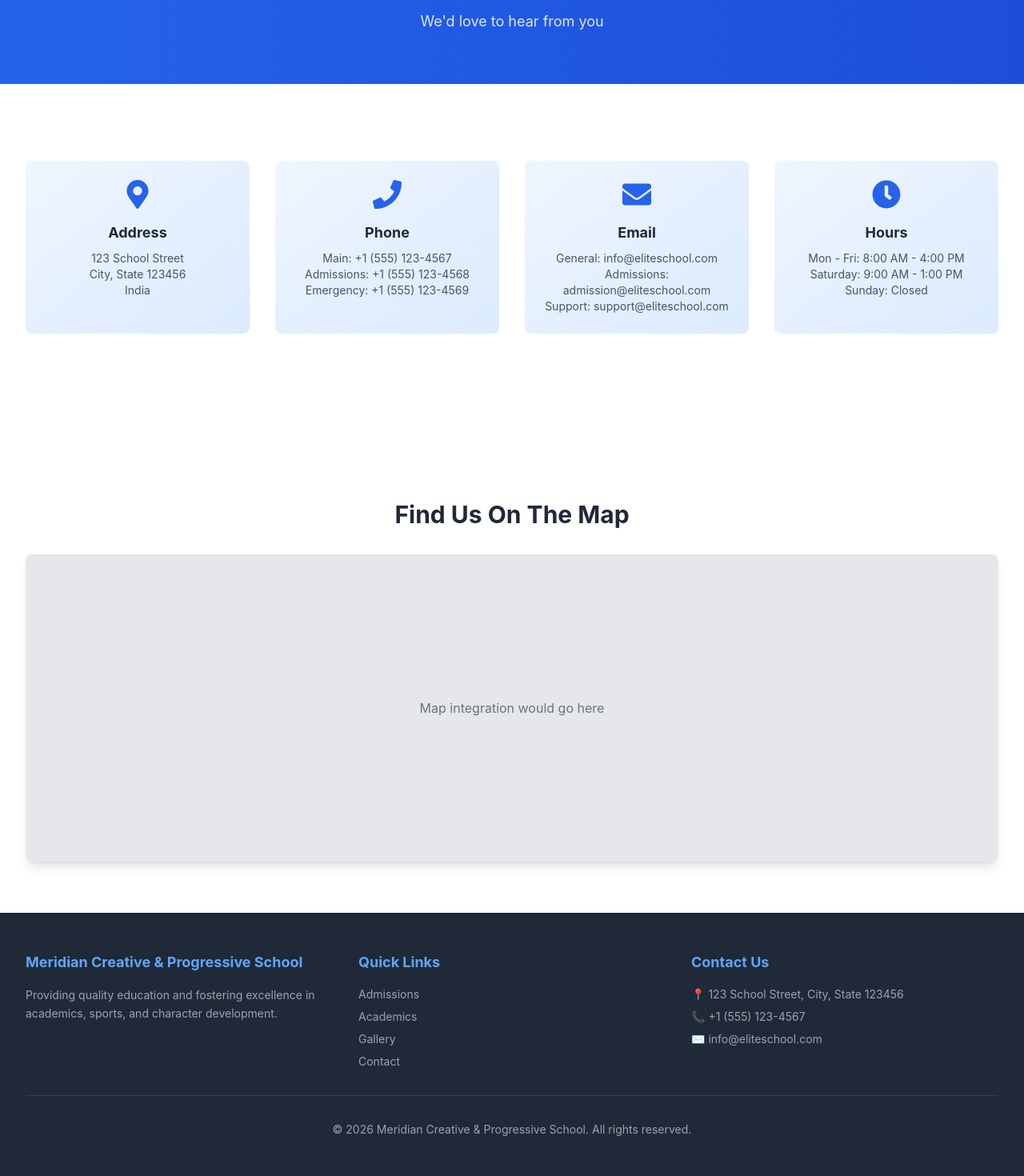
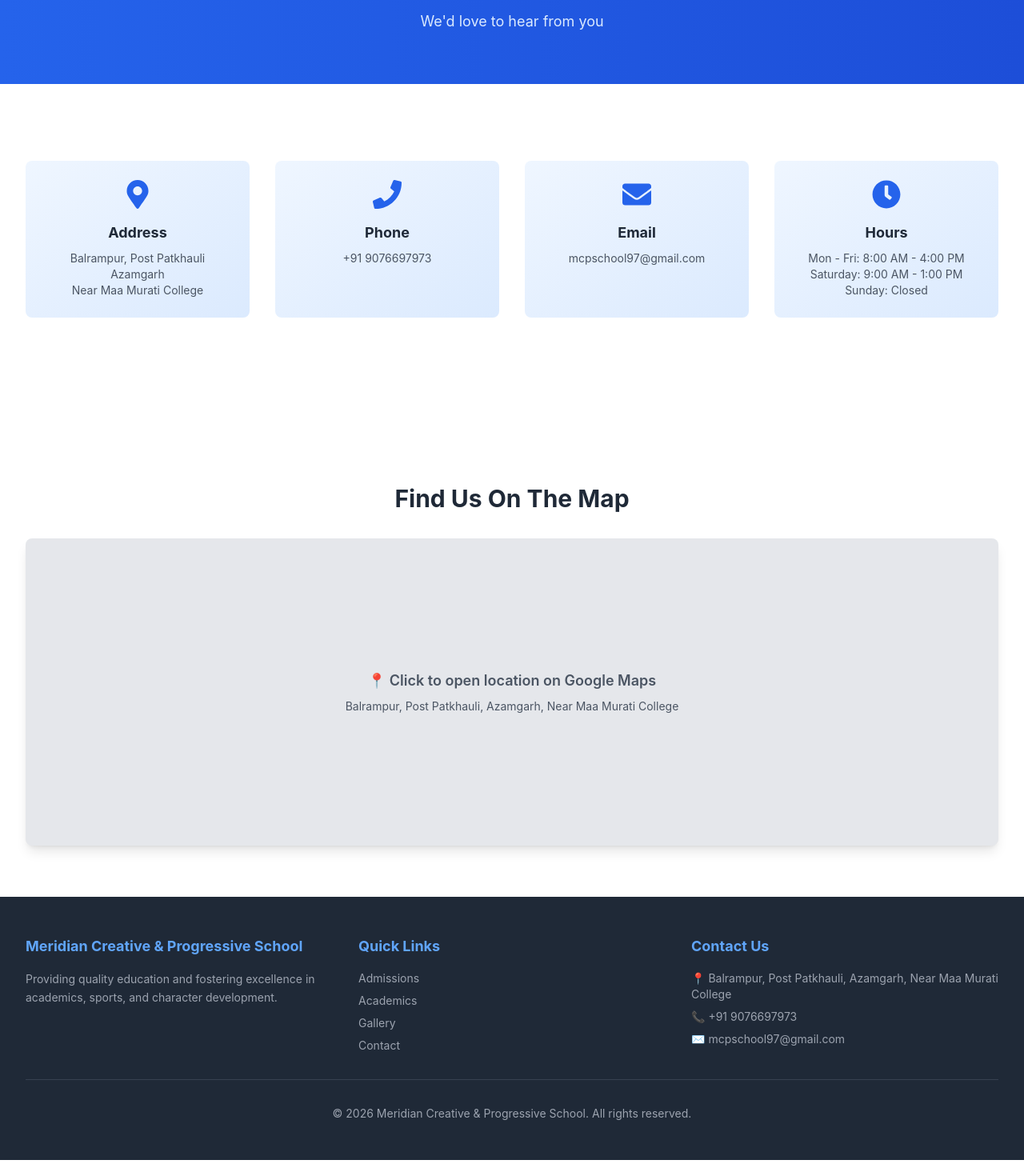
Before and after one commit to mcpschool97-afk/MCPS-School, a Next.js app in the folder frontend/: page /contact in a window 1280 px wide. Shown: the part 195-1665 px from the top of the page at 80% size. Built offline with nearby package versions, Linux system fonts and the light colour scheme.

Commit message:
Update contact information and add Google Maps integration

```diff
--- a/frontend/src/components/Layout.tsx
+++ b/frontend/src/components/Layout.tsx
@@ -204,9 +204,9 @@ const Layout: React.FC<LayoutProps> = ({ children }) => {
             {/* Contact Info */}
             <div>
               <h3 className="text-lg font-bold mb-4 text-blue-400">Contact Us</h3>
-              <p className="text-gray-400 text-sm mb-2">📍 123 School Street, City, State 123456</p>
-              <p className="text-gray-400 text-sm mb-2">📞 +1 (555) 123-4567</p>
-              <p className="text-gray-400 text-sm">✉️ info@eliteschool.com</p>
+              <p className="text-gray-400 text-sm mb-2">📍 Balrampur, Post Patkhauli, Azamgarh, Near Maa Murati College</p>
+              <p className="text-gray-400 text-sm mb-2">📞 +91 9076697973</p>
+              <p className="text-gray-400 text-sm">✉️ mcpschool97@gmail.com</p>
             </div>
           </div>
 
--- a/frontend/src/pages/contact.tsx
+++ b/frontend/src/pages/contact.tsx
@@ -37,9 +37,9 @@ export default function Contact() {
               </div>
               <h3 className="text-lg font-bold text-gray-800 mb-2">Address</h3>
               <p className="text-gray-600 text-sm">
-                123 School Street<br />
-                City, State 123456<br />
-                India
+                Balrampur, Post Patkhauli<br />
+                Azamgarh<br />
+                Near Maa Murati College
               </p>
             </motion.div>
 
@@ -54,9 +54,7 @@ export default function Contact() {
               </div>
               <h3 className="text-lg font-bold text-gray-800 mb-2">Phone</h3>
               <p className="text-gray-600 text-sm">
-                Main: +1 (555) 123-4567<br />
-                Admissions: +1 (555) 123-4568<br />
-                Emergency: +1 (555) 123-4569
+                +91 9076697973
               </p>
             </motion.div>
 
@@ -71,9 +69,7 @@ export default function Contact() {
               </div>
               <h3 className="text-lg font-bold text-gray-800 mb-2">Email</h3>
               <p className="text-gray-600 text-sm">
-                General: info@eliteschool.com<br />
-                Admissions: admission@eliteschool.com<br />
-                Support: support@eliteschool.com
+                mcpschool97@gmail.com
               </p>
             </motion.div>
 
@@ -103,11 +99,19 @@ export default function Contact() {
           <h2 className="text-3xl font-bold text-center mb-8 text-gray-800">
             Find Us On The Map
           </h2>
-          <div className="rounded-lg overflow-hidden shadow-lg h-96 bg-gray-200">
-            <div className="w-full h-full flex items-center justify-center text-gray-500">
-              <p>Map integration would go here</p>
+          <a
+            href="https://maps.app.goo.gl/7B7rE81XKKmyy9jJ7"
+            target="_blank"
+            rel="noopener noreferrer"
+            className="block rounded-lg overflow-hidden shadow-lg h-96 bg-gray-200 hover:shadow-2xl transition-shadow duration-300 cursor-pointer"
+          >
+            <div className="w-full h-full flex items-center justify-center text-gray-600 hover:text-blue-600 transition-colors text-center p-4">
+              <div>
+                <p className="text-lg font-semibold mb-2">📍 Click to open location on Google Maps</p>
+                <p className="text-sm">Balrampur, Post Patkhauli, Azamgarh, Near Maa Murati College</p>
+              </div>
             </div>
-          </div>
+          </a>
         </div>
       </section>
     </div>
```
